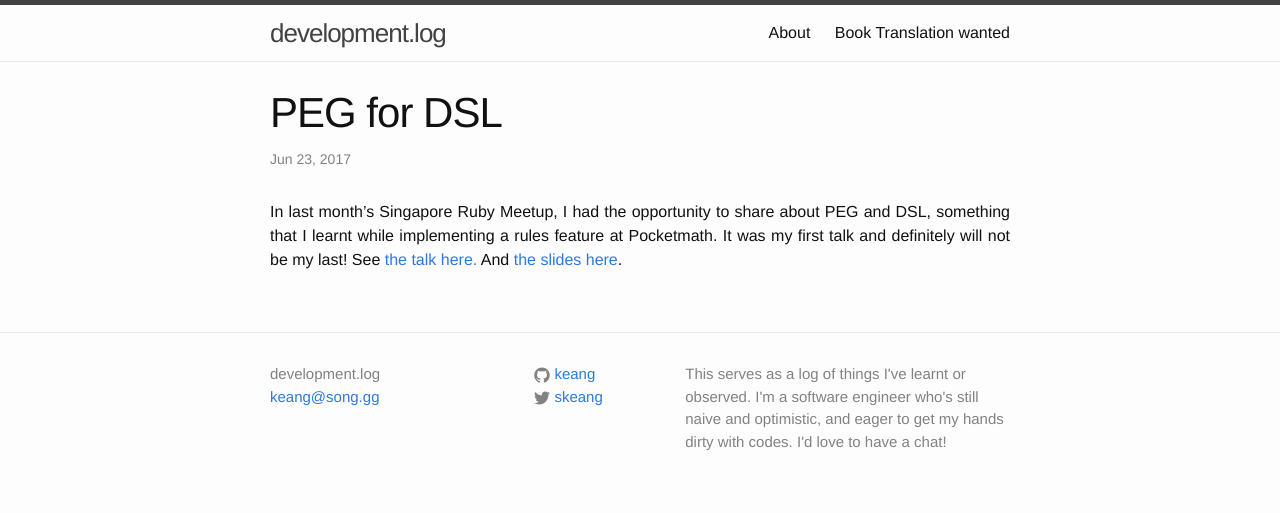
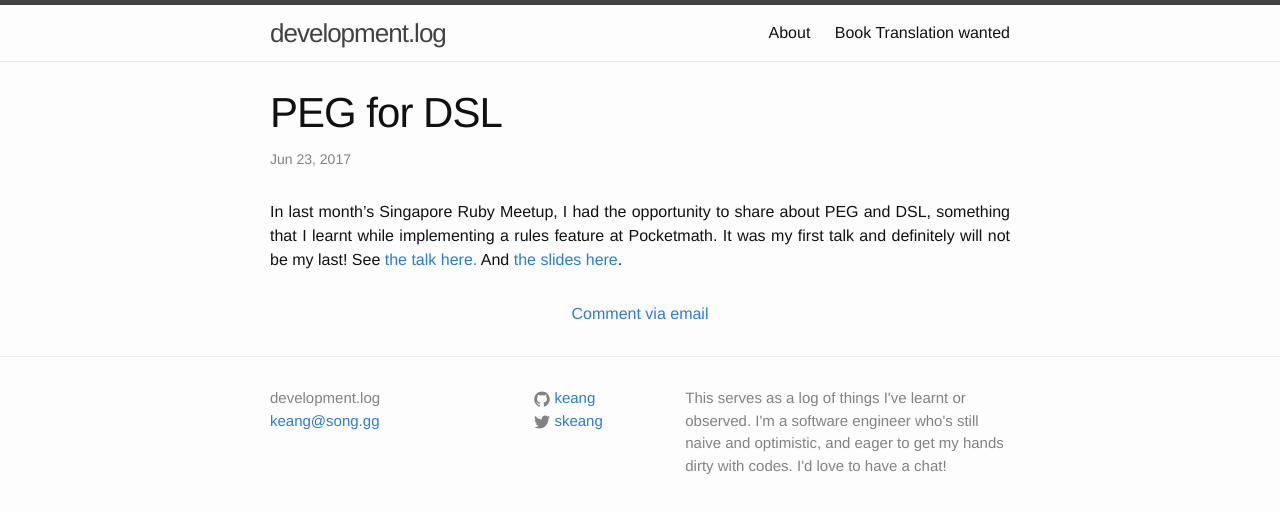
Before and after one commit to keang/keang.github.io, a Jekyll site: the page built from _posts/2017-06-23-peg-dsl.markdown, in a window 1280 px wide. Shown: the top 513 px of the page. Built offline with Jekyll 4.4.1, drawn with Linux system fonts in a browser that asks for light colours; comment, search, counter and statistics services are not loaded.

Commit message:
Bump ruby version, remove diszus

```diff
--- a/_config.yml
+++ b/_config.yml
@@ -16,6 +16,7 @@ url: "http://log.keang.song.gg" # the base hostname & protocol for your site
 twitter_username: skeang
 github_username:  keang
 timezone: Australia/Melbourne
+permalink: /posts/:title:output_ext
 
 # Build settings
 markdown: kramdown
--- a/_layouts/post.html
+++ b/_layouts/post.html
@@ -12,26 +12,11 @@ layout: default
     {{ content }}
   </div>
   {% if page.comments %}
-    <div id="disqus_thread"></div>
-    <script>
-    /**
-    *  RECOMMENDED CONFIGURATION VARIABLES: EDIT AND UNCOMMENT THE SECTION BELOW TO INSERT DYNAMIC VALUES FROM YOUR PLATFORM OR CMS.
-    *  LEARN WHY DEFINING THESE VARIABLES IS IMPORTANT: https://disqus.com/admin/universalcode/#configuration-variables
-    */
-     var disqus_config = function () {
-     //this.page.url = PAGE_URL;  // Replace PAGE_URL with your page's canonical URL variable
-       this.page.identifier = "{{page.title}}"; // Replace PAGE_IDENTIFIER with your page's unique identifier variable
-     };
-    (function() {  // DON'T EDIT BELOW THIS LINE
-      var d = document, s = d.createElement('script');
-
-      s.src = '//developmentlog.disqus.com/embed.js';
-
-      s.setAttribute('data-timestamp', +new Date());
-      (d.head || d.body).appendChild(s);
-    })();
-    </script>
-    <noscript>Please enable JavaScript to view the <a href="https://disqus.com/?ref_noscript" rel="nofollow">comments powered by Disqus.</a></noscript>
+    <div class="button-wrapper centered" style="display:flex;justify-content:center">
+      <a role="button" class="btn-push navy" href="mailto:comments.log.keang@song.gg?subject=Re: {{ page.title }}">
+        Comment via email
+      </a>
+    </div>
   {% endif %}
 
 </article>
--- a/_sass/_base.scss
+++ b/_sass/_base.scss
@@ -34,7 +34,7 @@ h1, h2, h3, h4, h5, h6,
 p, blockquote, pre,
 ul, ol, dl, figure,
 %vertical-rhythm {
-    margin-bottom: $spacing-unit / 2;
+    margin-bottom: calc($spacing-unit / 2);
 }
 
 
@@ -115,7 +115,7 @@ a {
 blockquote {
     color: $grey-color;
     border-left: 4px solid $grey-color-light;
-    padding-left: $spacing-unit / 2;
+    padding-left: calc($spacing-unit / 2);
     font-size: 18px;
     letter-spacing: -1px;
     font-style: italic;
@@ -170,8 +170,8 @@ pre {
     @include media-query($on-laptop) {
         max-width: -webkit-calc(#{$content-width} - (#{$spacing-unit}));
         max-width:         calc(#{$content-width} - (#{$spacing-unit}));
-        padding-right: $spacing-unit / 2;
-        padding-left: $spacing-unit / 2;
+        padding-right: calc($spacing-unit / 2);
+        padding-left: calc($spacing-unit / 2);
     }
 }
 
--- a/_sass/_layout.scss
+++ b/_sass/_layout.scss
@@ -45,7 +45,7 @@
     @include media-query($on-palm) {
         position: absolute;
         top: 9px;
-        right: $spacing-unit / 2;
+        right: calc($spacing-unit / 2);
         background-color: $background-color;
         border: 1px solid $grey-color-light;
         border-radius: 5px;
@@ -104,7 +104,7 @@
 
 .footer-heading {
     font-size: 18px;
-    margin-bottom: $spacing-unit / 2;
+    margin-bottom: calc($spacing-unit / 2);
 }
 
 .contact-list,
@@ -116,14 +116,14 @@
 .footer-col-wrapper {
     font-size: 15px;
     color: $grey-color;
-    margin-left: -$spacing-unit / 2;
+    margin-left: calc(-1 * $spacing-unit / 2);
     @extend %clearfix;
 }
 
 .footer-col {
     float: left;
-    margin-bottom: $spacing-unit / 2;
-    padding-left: $spacing-unit / 2;
+    margin-bottom: calc($spacing-unit / 2);
+    padding-left: calc($spacing-unit / 2);
 }
 
 .footer-col-1 {
```
Also changed, not shown: 1 other file.
